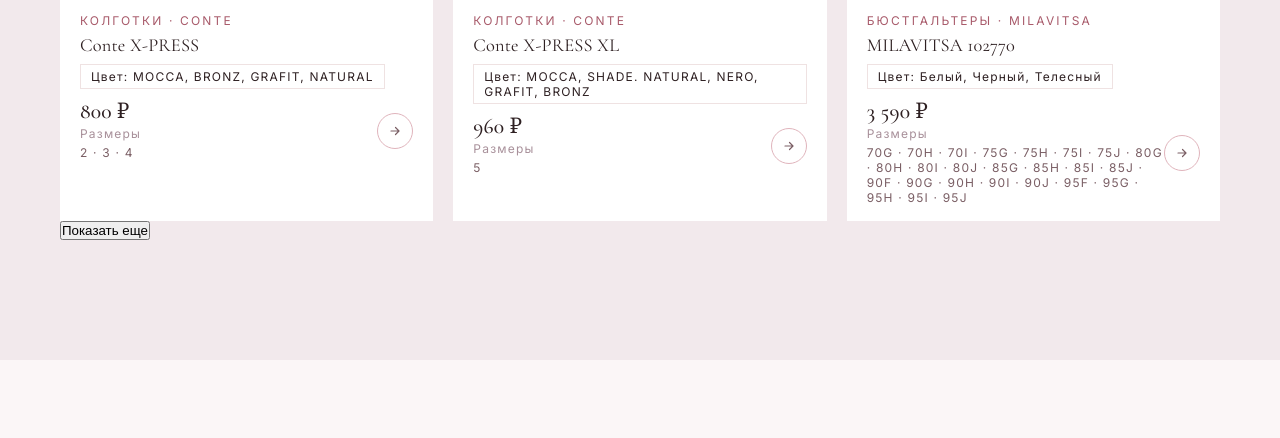
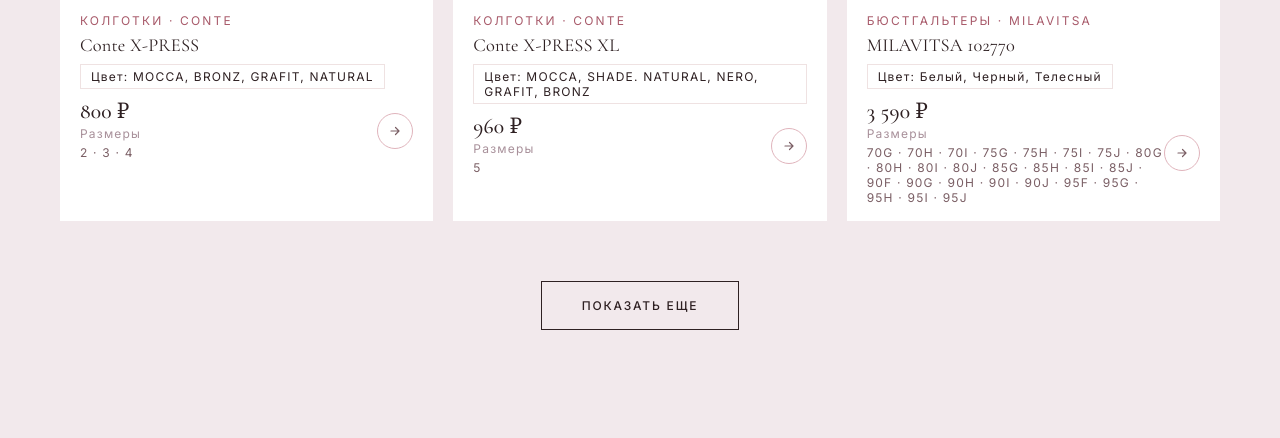
Before and after one commit to pinkfloydofthewall/tvoebelyopenza_site, a website: page index.html in a window 1280 px wide. Shown: the part 4396-4834 px from the top of the page. Drawn offline with nearby package versions, Linux system fonts and the light colour scheme.

Commit message:
Style Load More button to look elegant with hover animation

```diff
--- a/styles.css
+++ b/styles.css
@@ -1461,6 +1461,45 @@ footer {
   margin-bottom: 20px;
 }
 
+.load-more-btn {
+  display: block;
+  margin: 60px auto 40px;
+  background-color: transparent;
+  color: var(--charcoal);
+  border: 1px solid var(--charcoal);
+  padding: 16px 40px;
+  font-family: var(--font-sans);
+  font-size: 0.75rem;
+  font-weight: 500;
+  text-transform: uppercase;
+  letter-spacing: 0.15em;
+  cursor: pointer;
+  position: relative;
+  overflow: hidden;
+  transition: color 0.4s ease;
+  z-index: 1;
+}
+
+.load-more-btn::before {
+  content: '';
+  position: absolute;
+  inset: 0;
+  background: var(--charcoal);
+  transform: scaleX(0);
+  transform-origin: right;
+  transition: transform 0.4s var(--transition-smooth);
+  z-index: -1;
+}
+
+.load-more-btn:hover {
+  color: var(--cream);
+}
+
+.load-more-btn:hover::before {
+  transform: scaleX(1);
+  transform-origin: left;
+}
+
 .footer-links {
   list-style: none;
   display: flex;
```
